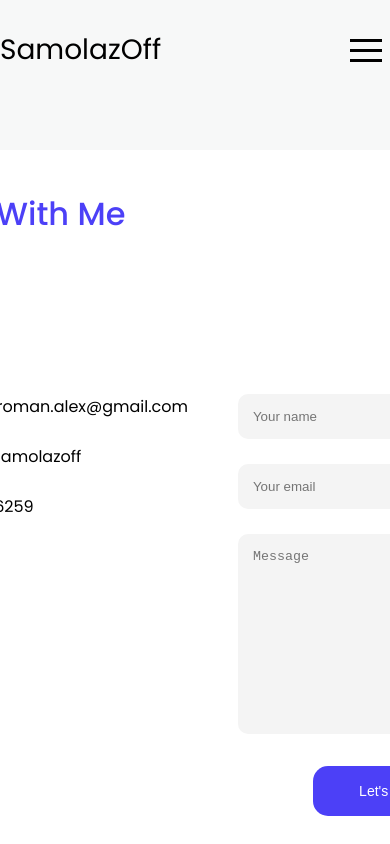
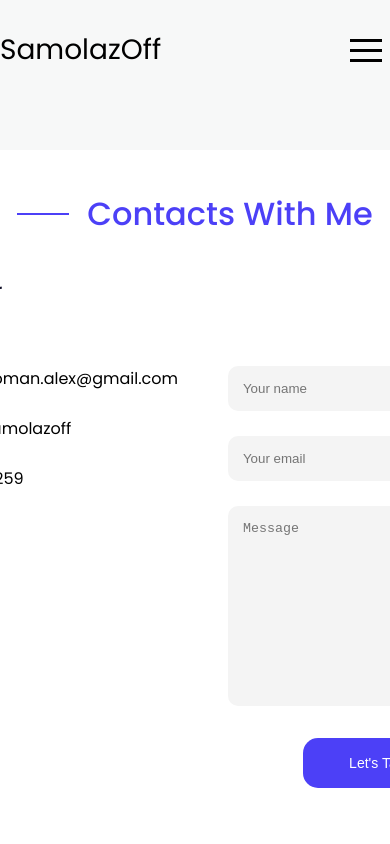
Before and after one commit to samolazoff/samolazoff-react, a React (Vite) app: page /contacts in a window 390 px wide. Shown: the top 844 px of the page. Built offline with nearby package versions, Linux system fonts and the light colour scheme.

Commit message:
Start to fix adaptive

```diff
--- a/src/layouts/FormConect/FormConect.scss
+++ b/src/layouts/FormConect/FormConect.scss
@@ -26,15 +26,12 @@
 
     }
 }
-@media screen and (max-width: 1200px) {
-
-}
 @media screen and (max-width: 992px) {
     .form-conect-wrap{
         @include flex($dir: row, $jc: center, $ai: flex-start);
-        flex-wrap: wrap;
+        // flex-wrap: wrap;
         gap: 50px;
-        width: 100%;
+        width: 680px;
     }
 
 }
--- a/src/pages/Contacts/Contacts.scss
+++ b/src/pages/Contacts/Contacts.scss
@@ -38,15 +38,18 @@
 @media screen and (max-width: 992px) {
     .contacts{
         &__title-txt{
+            @include flex($dir: row, $jc: flex-start, $ai: flex-start);
+            align-self: flex-start;
+            gap: 10px;
             max-width: 768px;
             font-size: 28px;
             line-height: 28px;
             letter-spacing: -.1px;
         }
         &-wrap{
+            @include flex($jc: flex-start, $ai: center);
+            flex-wrap: wrap;
             width: 100%;
-            // width: 950px;
-            // height: 1480px;
             padding: 50px;
             background-color: #FFFFFF;
             border-radius: 25px;
```
